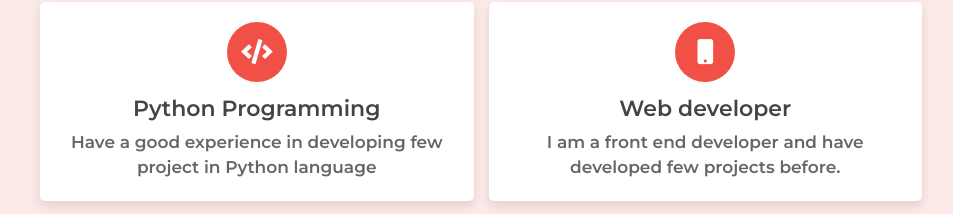
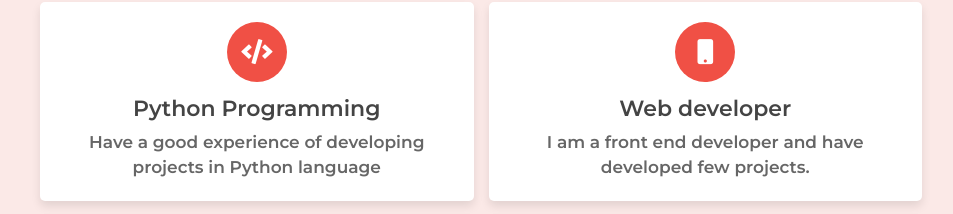
Before and after one commit to faizan13801/FaizanAhmad, a plain HTML site: page index.html in a window 1280 px wide. Shown: the part 2057-2271 px from the top of the page, without its empty margins (309-1262 px from the left). Drawn offline with nearby package versions, Linux system fonts and the light colour scheme; a web font is replaced by a local one.

Commit message:
Update index.html

```diff
--- a/index.html
+++ b/index.html
@@ -158,13 +158,13 @@
             <div class="box">
                 <i class="fas fa-code"></i>
                 <h3>Python Programming</h3>
-                <p>Have a good experience in developing few project in Python language</p>
+                <p>Have a good experience of developing projects in Python language</p>
             </div>
 
             <div class="box">
                 <i class="fas fa-mobile"></i>
                 <h3>Web developer</h3>
-                <p>I am a front end developer and have developed few projects before.</p>
+                <p>I am a front end developer and have developed few projects.</p>
             </div>
 
             <div class="box">
```
